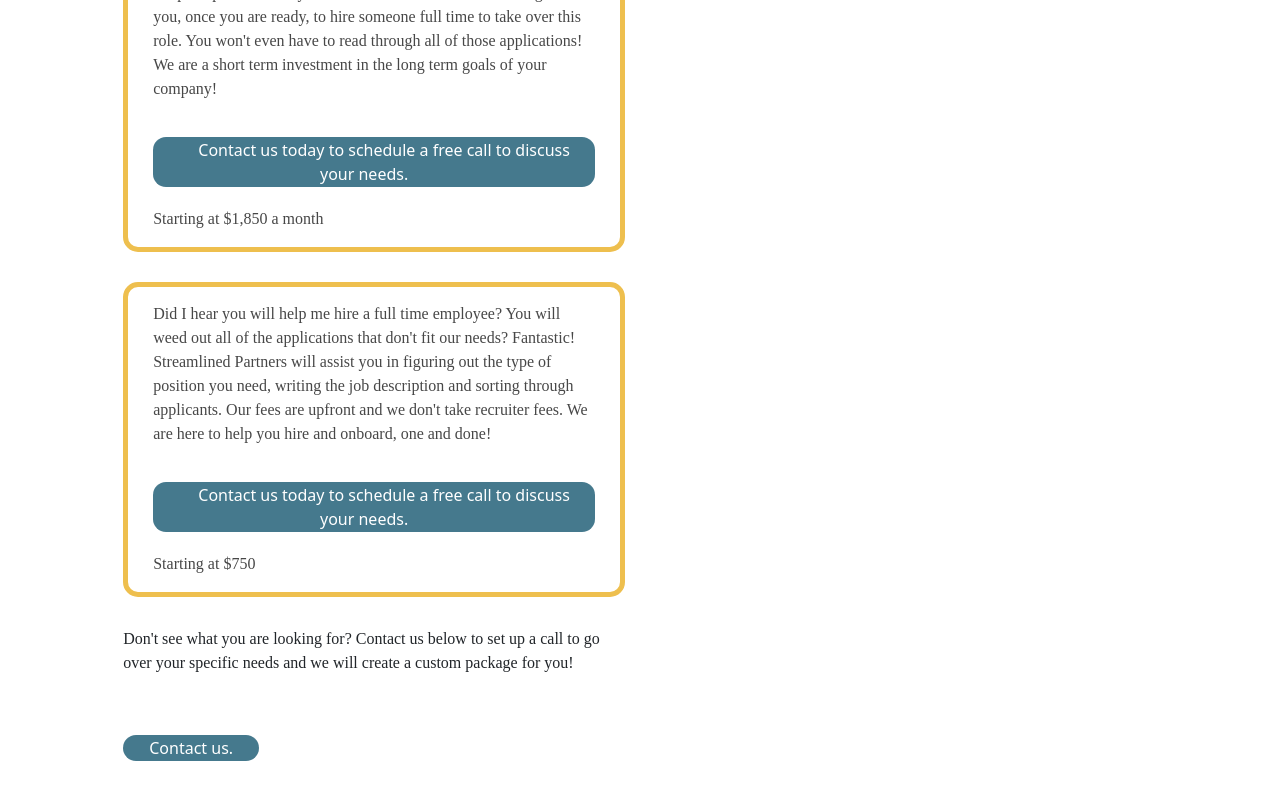
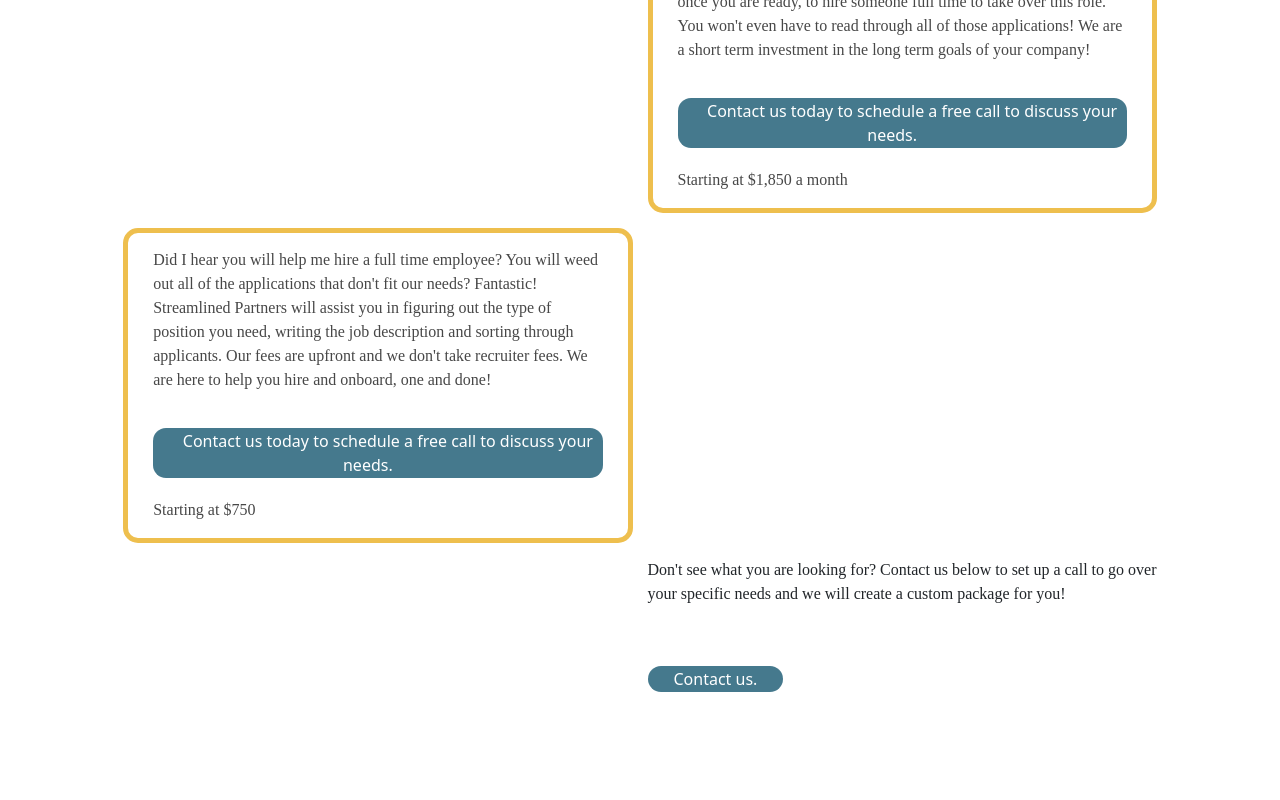
Before and after one commit to rhkearns/streamlined_1, a React (Create React App) app: page /packages in a window 1280 px wide. Shown: the part 632-1432 px from the top of the page. After the commit the page ends 1394 px from the top, so only its background shows below. Built offline with nearby package versions, Linux system fonts and the light colour scheme; a web font is replaced by a local one.

Commit message:
package grid updates

```diff
--- a/src/pages/Packages/Packages.scss
+++ b/src/pages/Packages/Packages.scss
@@ -59,11 +59,11 @@
 		display: grid;
 		grid-template-columns: repeat(2, 1fr);
 		grid-template-areas:
-			' a '
-			' b '
-			' c '
-			' d ';
-		gap: 30px;
+			' a b '
+			' c d '
+			' e f'
+			' g h ';
+		gap: 15px;
 		width: 85%;
 		margin: 0 auto;
 		margin-bottom: 30px;
@@ -77,14 +77,14 @@
 	}
 
 	#implementation-package {
-		grid-area: b;
+		grid-area: d;
 	}
 
 	#onboarding-package {
-		grid-area: c;
+		grid-area: e;
 	}
 	#custom-package{
-		grid-area: d;
+		grid-area: h;
 	}
 
 }
```
